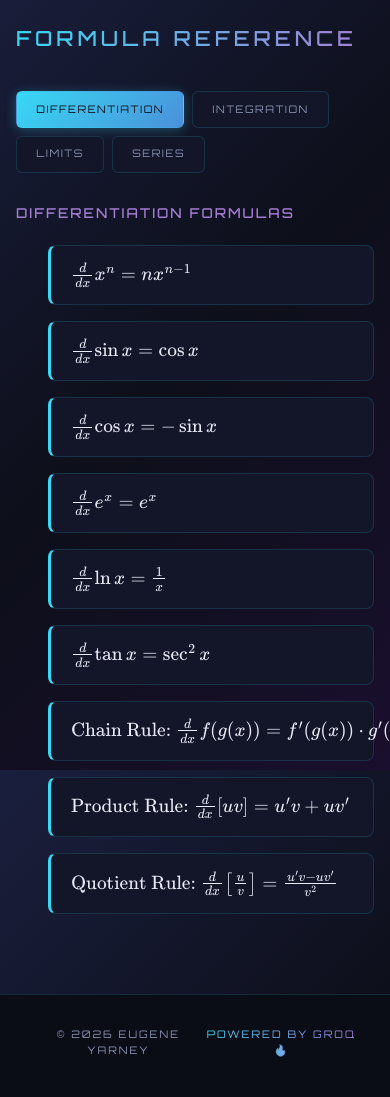
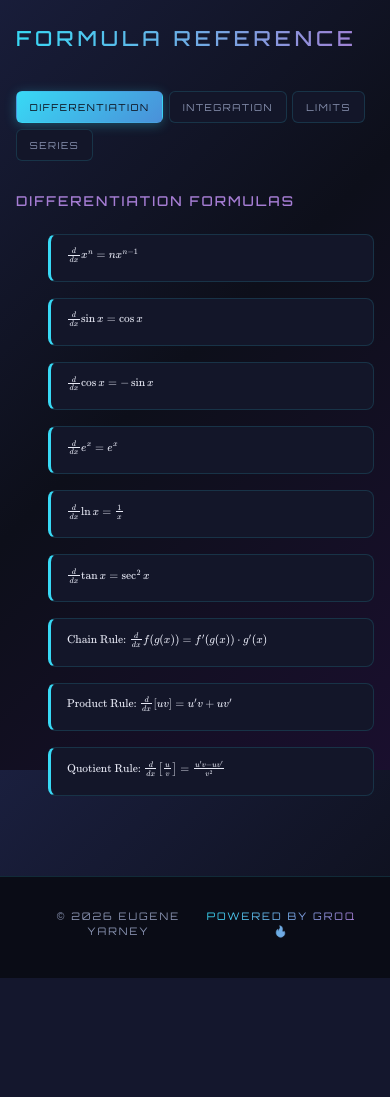
Before and after one commit to eugene234466/CalculoAI, a Flask app: page /formulas in a window 390 px wide; the page is wider, and only the part inside the window is pictured. Shown: the part 74-1171 px from the top of that part. After the commit the page ends 1052 px from the top of that part, so only its background shows below. Run offline with Flask 3, Linux system fonts and the light colour scheme.

Commit message:
Update style.css

```diff
--- a/static/css/style.css
+++ b/static/css/style.css
@@ -32,6 +32,7 @@
 html {
     background: var(--bg) !important;
     scroll-behavior: smooth;
+    overflow-x: hidden;
 }
 
 body {
@@ -42,6 +43,8 @@
     font-size: 16px;
     line-height: 1.7;
     min-height: 100vh;
+    overflow-x: hidden;
+    max-width: 100vw;
 }
 
 /* ─────────────────────────────────────────
@@ -444,10 +447,37 @@
     color: var(--text);
     font-family: var(--font-body);
     line-height: 1.8;
+    /* Mobile overflow fixes */
+    width: 100%;
+    max-width: 100%;
+    overflow-x: hidden;
+    overflow-wrap: break-word;
+    word-break: break-word;
+    box-sizing: border-box;
 }
 
 .response-box .answer {
     white-space: pre-wrap;
+    overflow-wrap: break-word;
+    word-break: break-word;
+    max-width: 100%;
+    overflow-x: hidden;
+}
+
+.response-box .answer h1,
+.response-box .answer h2,
+.response-box .answer h3 {
+    overflow-wrap: break-word;
+    word-break: break-word;
+    margin-top: 1rem;
+    margin-bottom: 0.5rem;
+}
+
+/* Prevent MathJax overflow on mobile */
+.MJX-TEX,
+mjx-container {
+    overflow-x: auto !important;
+    max-width: 100% !important;
 }
 
 .response-box .loading {
@@ -462,6 +492,8 @@
     color: #ff6b6b;
     font-family: var(--font-display);
     font-size: 0.8rem;
+    overflow-wrap: break-word;
+    word-break: break-word;
 }
 
 @keyframes pulse {
@@ -477,8 +509,7 @@
     background: var(--bg-card);
     border: 1px solid var(--border);
     border-radius: 12px;
-    min-height: 450px;
-    height: 450px;
+    min-height: 100px;
     padding: 1rem;
 }
 
@@ -624,6 +655,42 @@
     section {
         padding-left: 1rem;
         padding-right: 1rem;
+        max-width: 100vw;
+        overflow-x: hidden;
+    }
+
+    .response-box {
+        padding: 1rem;
+        font-size: 0.9rem;
+    }
+
+    .response-box .answer {
+        font-size: 0.9rem;
+    }
+
+    /* Shrink font size for long math on mobile */
+    mjx-container {
+        font-size: 90% !important;
+    }
+
+    .formula-list li {
+        font-size: 0.9rem;
+        padding: 0.75rem 1rem;
+    }
+
+    .tab-buttons {
+        gap: 0.35rem;
+    }
+
+    .tab-btn {
+        font-size: 0.6rem;
+        padding: 0.5rem 0.8rem;
+    }
+
+    button[type="button"],
+    button[type="submit"] {
+        width: 100%;
+        padding: 0.85rem 1rem;
     }
 }
 
@@ -635,4 +702,13 @@
     .hero h1 {
         font-size: 1.8rem;
     }
+
+    .response-box {
+        padding: 0.75rem;
+        font-size: 0.85rem;
+    }
+
+    mjx-container {
+        font-size: 80% !important;
+    }
 }
```
